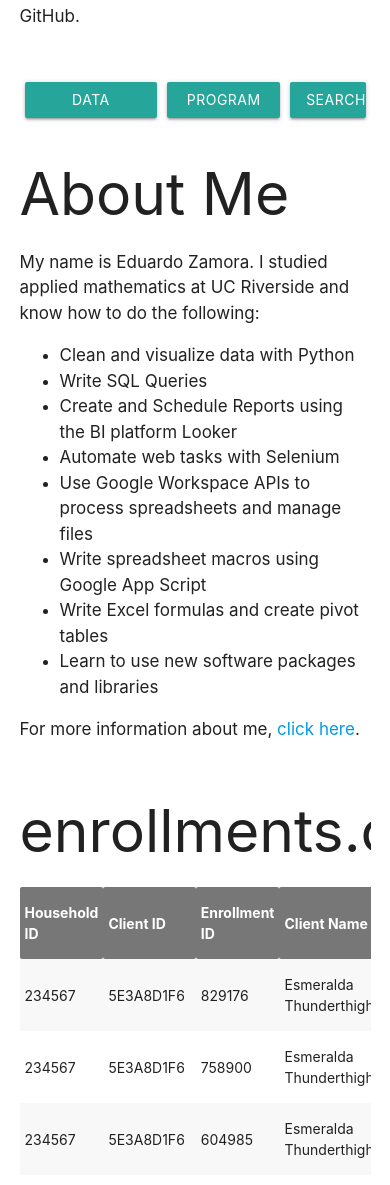
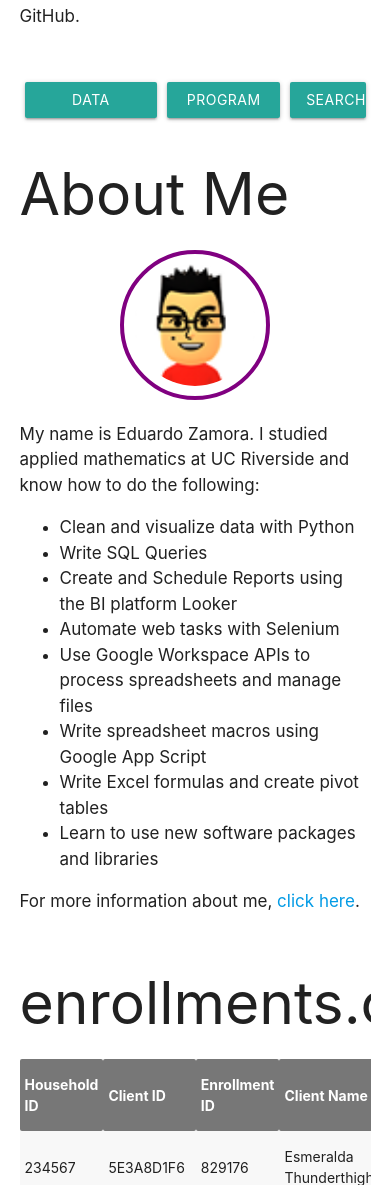
Before and after one commit to ezamo007/FSCope-Enhanced, a Flask app: page / in a window 390 px wide. Shown: the part 851-2036 px from the top of the page. Run offline with Flask 3, Linux system fonts and the light colour scheme.

Commit message:
Image Placeholder Added to Main Page

```diff
--- a/templates/index.html
+++ b/templates/index.html
@@ -10,6 +10,21 @@
     <meta name="viewport" content="width=device-width,initial-scale=1.0">
 
     <style>
+
+      #aboutMeDiv{
+        display: flex;
+        flex-direction: row;
+      }
+
+      #aboutMeImage{
+        width:150px;
+        margin-right: 75px;
+        transform: translateY(50%);
+        border: 4px purple solid;
+        padding: 10px;
+        border-radius: 50%;
+    }
+
       /* Custom CSS for table header */
       .dark-header {
         background-color: #777;
@@ -52,6 +67,20 @@
     p, li {
       font-size: 17px;
     }
+    #aboutMeDiv{
+      flex-direction: column;
+      align-items: center; /* Add this line to center the image vertically */
+    }
+    #aboutMeImage{
+      margin:0;
+      width:150px;
+      transform: translateY(0%);
+
+
+border: 4px purple solid;
+      padding: 10px;
+      border-radius: 50%;
+  }
   }
       </style>
 
@@ -86,9 +115,16 @@
 <a href="/#" class="waves-effect waves-light btn  tooltipped" data-position="bottom" data-tooltip="Coming Soon">Program Performance</a>
 <a href="/search" class="waves-effect waves-light btn" >Search Data</a>
         </section>
+        <section class = "container">
+        <h1>About Me</h1>
+      </section>
 
-        <section class = "container">
-          <h1>About Me</h1>
+    <section class = "container" id = "aboutMeDiv">
+
+      <div>
+        <img id="aboutMeImage" src="{{ url_for('static', filename='me/favicon.ico') }}" alt="Mii.">
+      </div>
+      <div id="aboutMeText">
     <p>
       My name is Eduardo Zamora. I studied applied mathematics at UC Riverside and know how to do the following:</p>
       <ul>
@@ -101,10 +137,13 @@
         <li>Write Excel formulas and create pivot tables</li>
         <li>Learn to use new software packages and libraries</li>
       </ul>
-<p>
-      For more information about me, <a  href="/#">click here</a>.
-    </p>
+      <p>
+        For more information about me, <a  href="/#">click here</a>.
+      </p>
+    </div>
   </section>
+
+
   <section class = "container">
     <h1>enrollments.csv</h1>
       <table class="striped">
```
